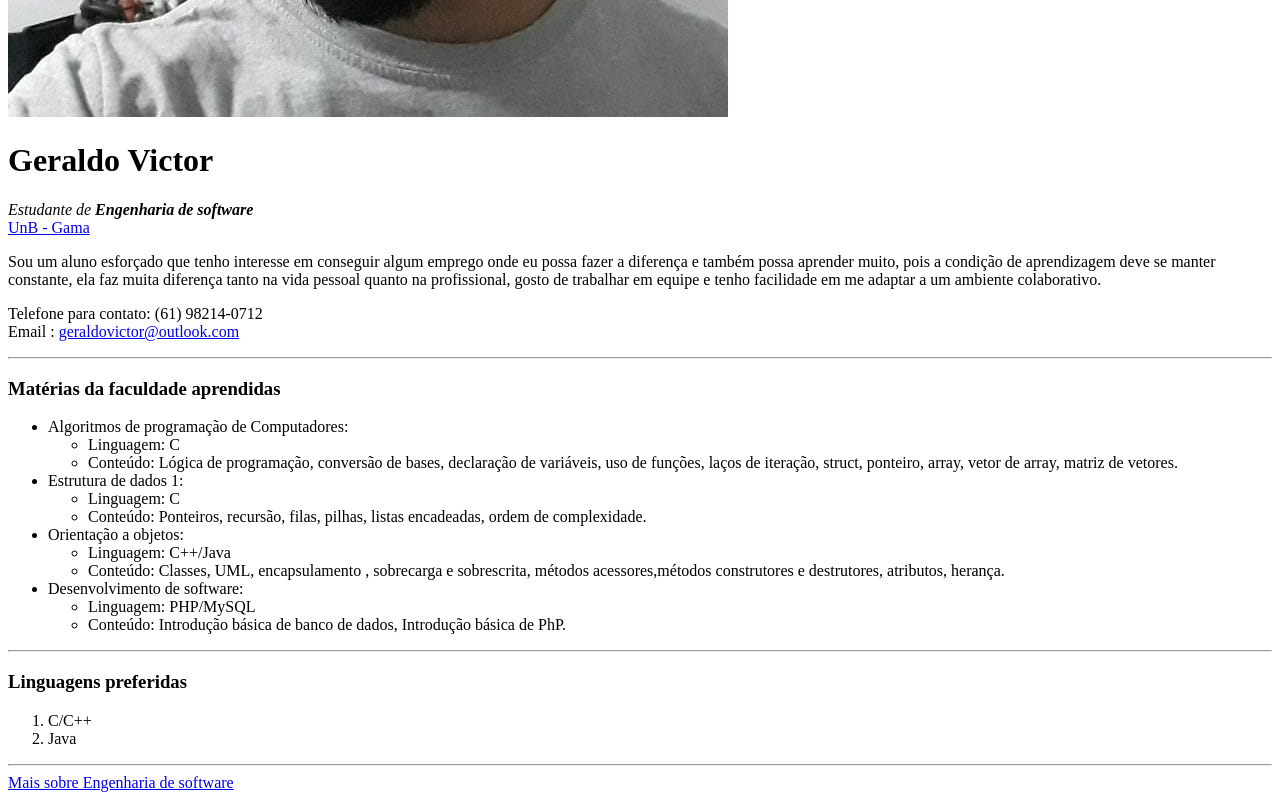
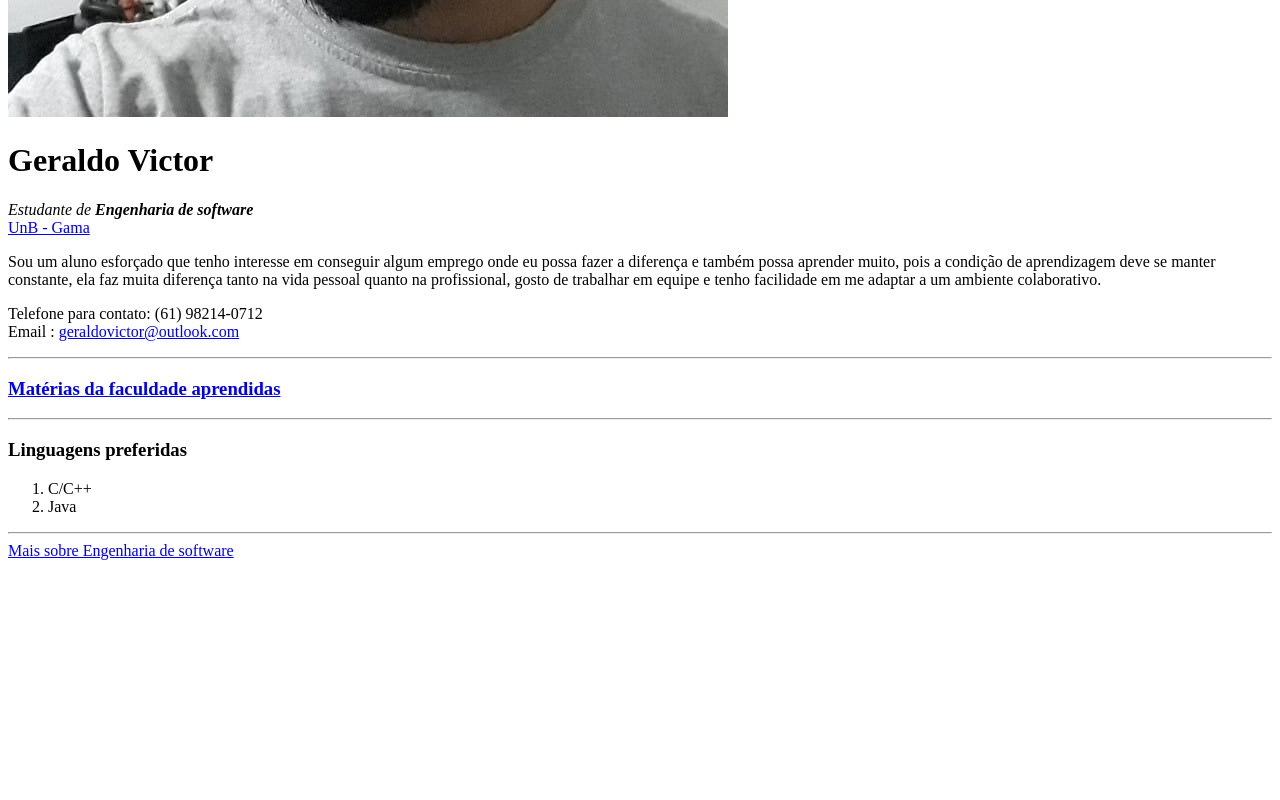
Before and after one commit to geraldovictor/aulas_html, a plain HTML site: page exercicios/Módulo 1/Web Development/HTML - Personal file/index.html in a window 1280 px wide. Shown: the part 608-1408 px from the top of the page. After the commit the page ends 1176 px from the top, so only its background shows below. Drawn offline with Linux system fonts and the light colour scheme.

Commit message:
link para páginas que estão dentro do repositorio

```diff
--- a/exercicios/Módulo 1/Web Development/HTML - Personal file/index.html
+++ b/exercicios/Módulo 1/Web Development/HTML - Personal file/index.html
@@ -17,13 +17,7 @@
     </p>
     <p>Telefone para contato: (61) 98214-0712 <br>Email : <a href="geraldovictor@outlook.com">geraldovictor@outlook.com</a></p>
     <hr>
-    <h3>Matérias da faculdade aprendidas</h3>
-    <ul>
-      <li>Algoritmos de programação de Computadores: <ul><li>Linguagem: C </li><li>Conteúdo: Lógica de programação, conversão de bases, declaração de variáveis, uso de funções, laços de iteração, struct, ponteiro, array, vetor de array, matriz de vetores.</li></ul>
-      <li>Estrutura de dados 1:</li> <ul><li>Linguagem: C</li><li>Conteúdo: Ponteiros, recursão, filas, pilhas, listas encadeadas, ordem de complexidade.</li></ul>
-      <li>Orientação a objetos:</li> <ul><li>Linguagem: C++/Java</li> <li>Conteúdo: Classes, UML, encapsulamento , sobrecarga e sobrescrita, métodos acessores,métodos construtores e destrutores, atributos, herança.</li></ul>
-      <li>Desenvolvimento de software:</li> <ul><li>Linguagem: PHP/MySQL</li> <li>Conteúdo: Introdução básica de banco de dados, Introdução básica de PhP.</li></ul>
-    </ul>
+    <h3><a href="materias.html">Matérias da faculdade aprendidas</a></h3>
     <hr>
     <h3>Linguagens preferidas</h3>
     <ol>
```
Also changed, not shown: exercicios/Módulo 1/Web Development/HTML - Personal file/materias.html (added, +15 -0 lines).
